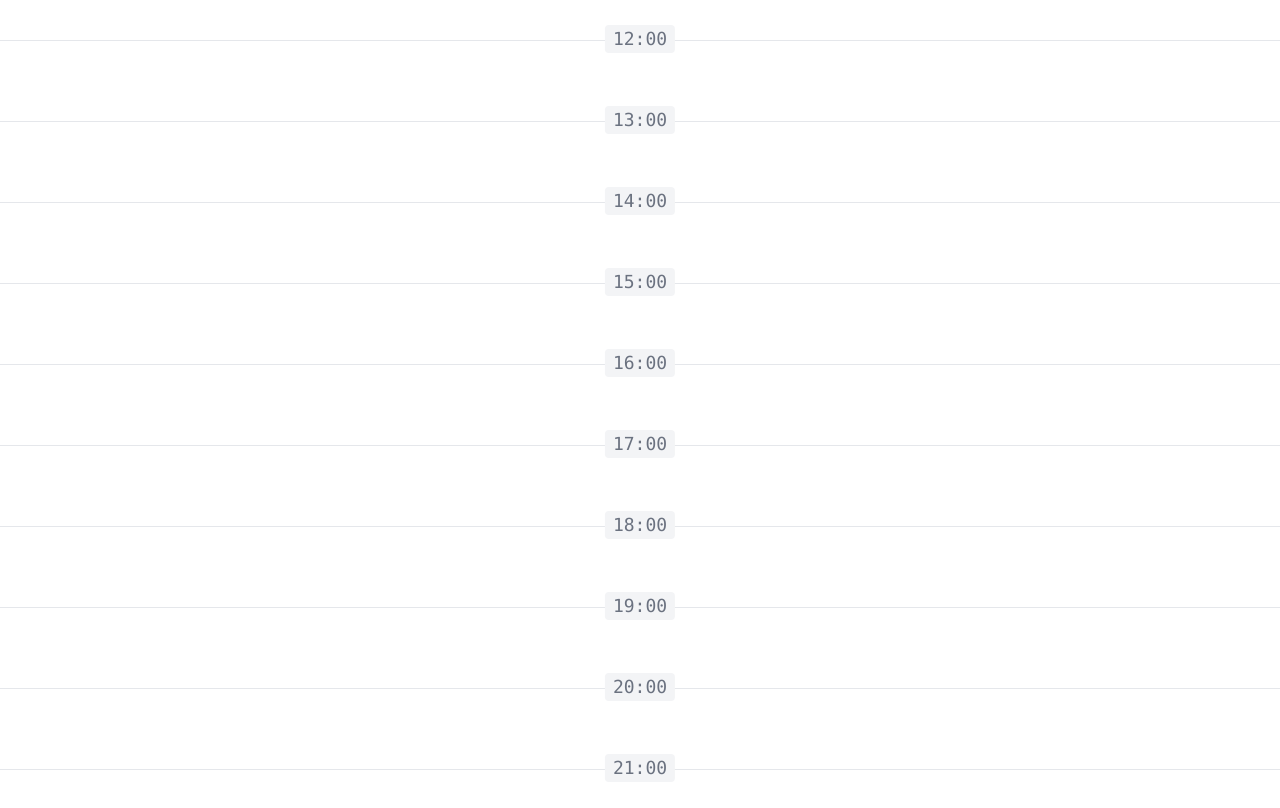
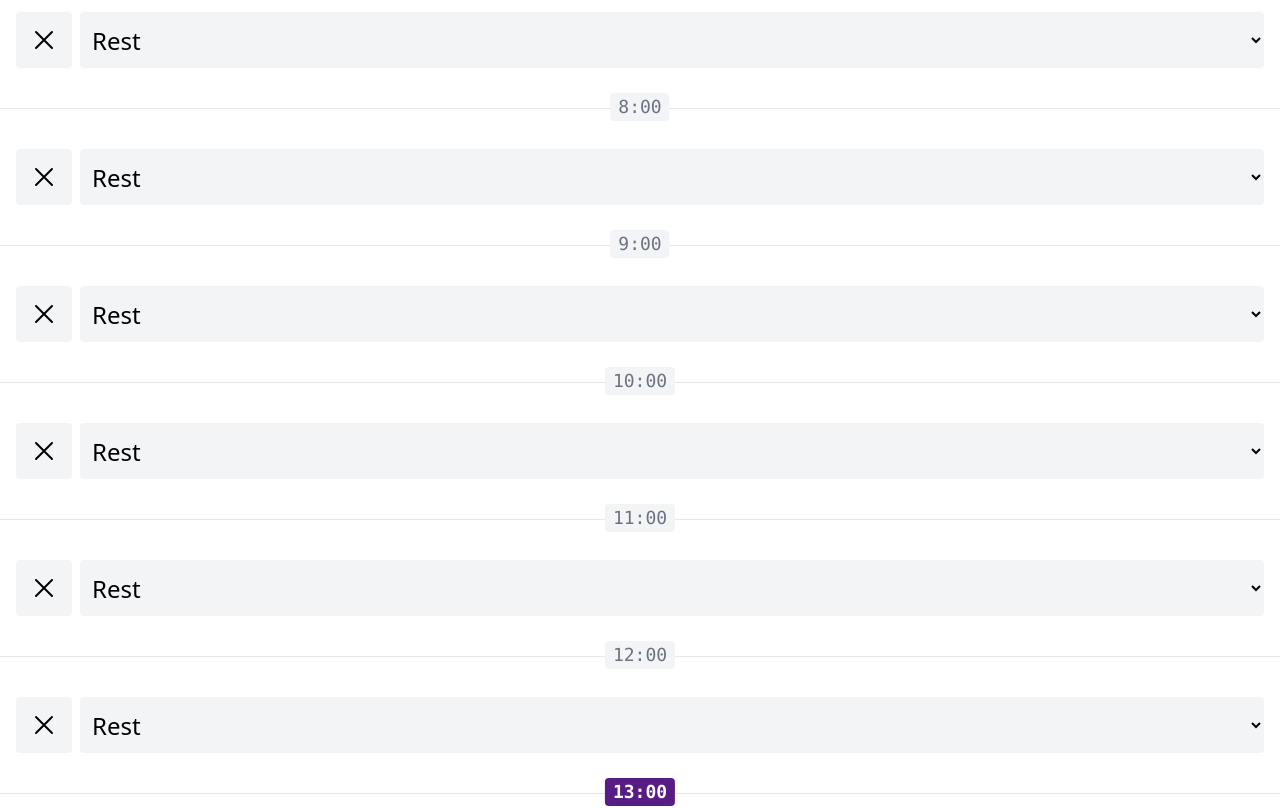
Before and after one commit to Khkimov/time-tracker, a Vue app: page /#timeline in a window 1280 px wide. Shown: the part 940-1748 px from the top of the page. Built offline with nearby package versions, Linux system fonts and the light colour scheme.

Commit message:
Added TimelineItem component, refactor

```diff
--- a/src/App.vue
+++ b/src/App.vue
@@ -6,9 +6,10 @@
 import TheActivities from '@/pages/TheActivities.vue'
 import TheProgress from '@/pages/TheProgress.vue'
 import { PAGE_ACTIVITIES, PAGE_PROGRESS, PAGE_TIMELINE } from '@/common/constants'
-import { normalizePageHash } from '@/common/functions'
+import { normalizePageHash, generateTimelineItems } from '@/common/functions'
 
 const currentPage = ref(normalizePageHash())
+const timelineItems = generateTimelineItems()
 
 const goTo = (params: string): void => {
   currentPage.value = params
@@ -19,7 +20,7 @@
   <TheHeader @go-to-timeline="goTo(PAGE_TIMELINE)" @go-to-progress="goTo(PAGE_PROGRESS)" />
 
   <main class="flex flex-grow flex-col">
-    <TheTimeline v-show="currentPage === PAGE_TIMELINE" />
+    <TheTimeline v-show="currentPage === PAGE_TIMELINE" :timeline-items="timelineItems" />
     <TheActivities v-show="currentPage === PAGE_ACTIVITIES" />
     <TheProgress v-show="currentPage === PAGE_PROGRESS" />
   </main>
--- /dev/null
+++ b/src/components/TimelineItem.vue
@@ -0,0 +1,42 @@
+<script setup lang="ts">
+import { XMarkIcon } from '@heroicons/vue/24/outline'
+
+interface Props {
+  timelineItem: { hour: number }
+}
+
+const props = defineProps<Props>()
+
+const hourLinkClasses = [
+  'absolute -top-4 left-1/2 -translate-x-1/2 rounded px-2 font-mono text-lg',
+  props.timelineItem.hour === new Date().getHours()
+    ? 'bg-purple-900 font-black text-white'
+    : 'bg-gray-100 text-gray-500'
+]
+
+const options = [
+  { value: 1, label: 'Coding' },
+  { value: 2, label: 'Reading' },
+  { value: 3, label: 'Training' }
+]
+</script>
+<template>
+  <div>
+    <li class="relative flex flex-col gap-2 border-t border-gray-200 px-4 py-10">
+      <a href="#" :class="hourLinkClasses"> {{ props.timelineItem.hour }}:00 </a>
+      <div class="flex gap-2">
+        <button
+          class="rounded bg-gray-100 p-3 enabled:hover:bg-gray-200 disabled:cursor-not-allowed disabled:opacity-50"
+        >
+          <XMarkIcon class="h-8" />
+        </button>
+        <select name="" id="" class="w-full truncate rounded bg-gray-100 px-2 py-1 text-2xl">
+          <option selected disabled value="">Rest</option>
+          <option v-for="{ value, label } in options" :key="value" :value="value">
+            {{ label }}
+          </option>
+        </select>
+      </div>
+    </li>
+  </div>
+</template>
--- a/src/main.ts
+++ b/src/main.ts
@@ -1,6 +1,5 @@
+import { createApp } from 'vue'
+import App from './App.vue'
 import './assets/main.css'
 
-import { createApp } from 'vue'
-import App from './App.vue'
-
 createApp(App).mount('#app')
--- a/src/pages/TheTimeline.vue
+++ b/src/pages/TheTimeline.vue
@@ -1,23 +1,20 @@
 <script setup lang="ts">
-import { generateTimelineItems } from '@/common/functions'
+import TimelineItem from '@/components/TimelineItem.vue'
 
-const timelineItems = generateTimelineItems()
+interface Props {
+  timelineItems: { hour: number }[]
+}
+
+const props = defineProps<Props>()
 </script>
 <template>
   <div class="mt-7">
     <ul>
-      <li
-        v-for="{ hour } in timelineItems"
-        :key="hour"
-        class="relative flex flex-col gap-2 border-t border-gray-200 px-4 py-10"
-      >
-        <a
-          href="#"
-          class="absolute -top-4 left-1/2 -translate-x-1/2 rounded bg-gray-100 px-2 font-mono text-lg text-gray-500"
-        >
-          {{ hour }}:00
-        </a>
-      </li>
+      <TimelineItem
+        v-for="timelineItem in props.timelineItems"
+        :key="timelineItem.hour"
+        :timeline-item="timelineItem"
+      />
     </ul>
   </div>
 </template>
```
